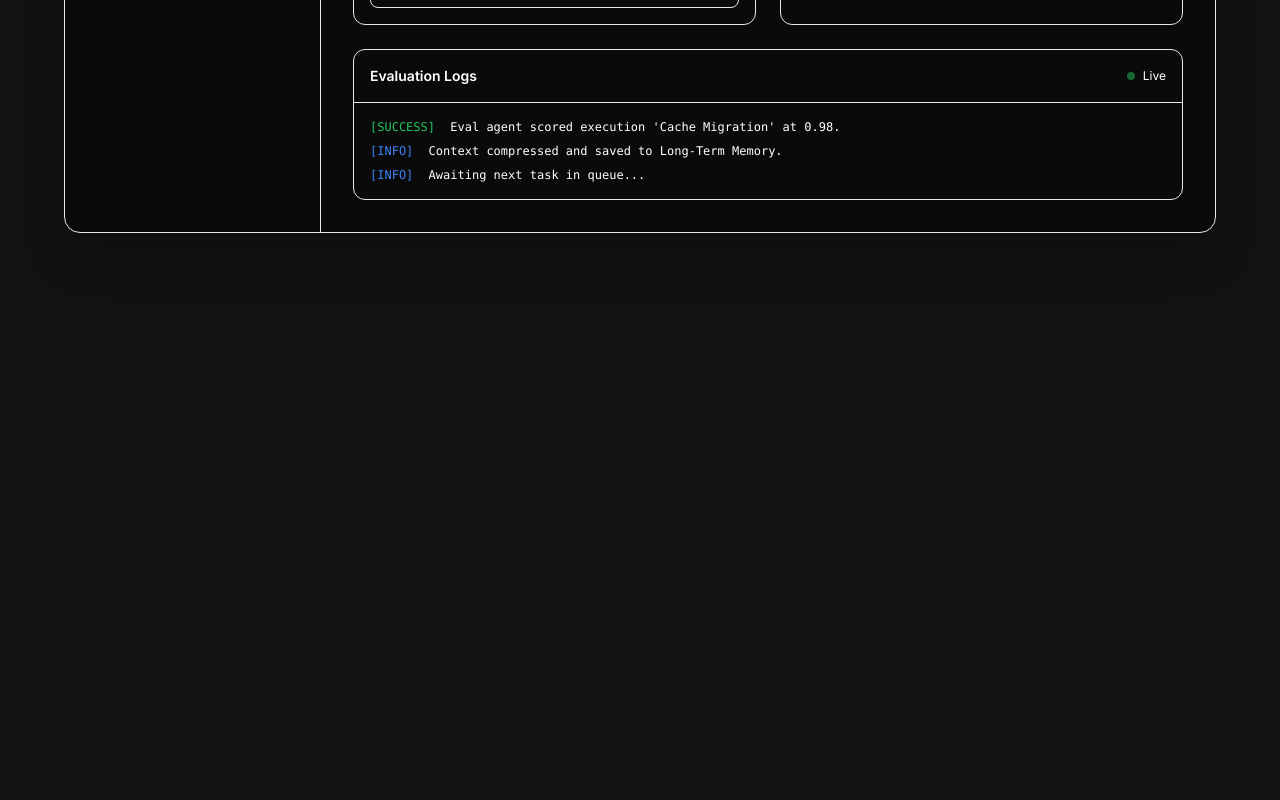
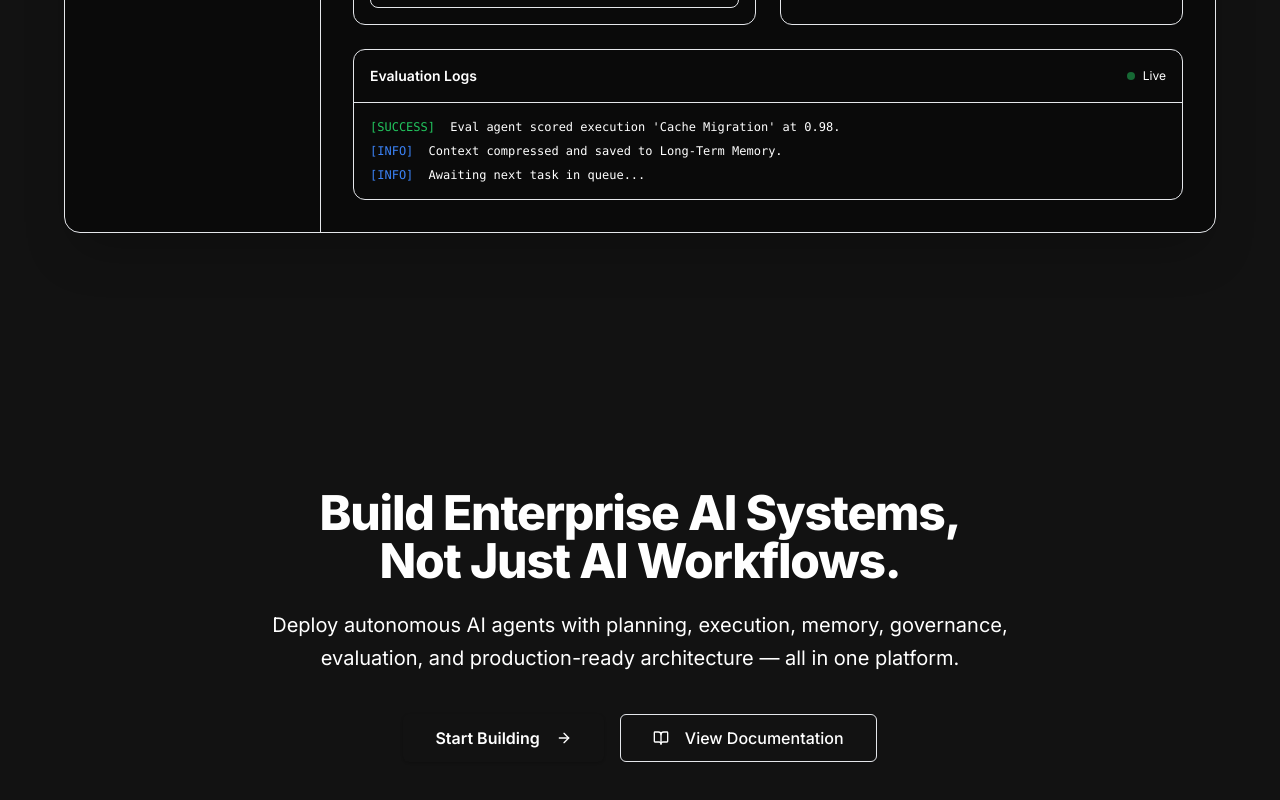
Before and after one commit to rounakkumarsah/ASEP, a Next.js app in the folder frontend/: page / in a window 1280 px wide. Shown: the part 6534-7334 px from the top of the page. Before the commit the page ends 6895 px from the top, so only its background shows below. Built offline with nearby package versions, Linux system fonts and the light colour scheme.

Commit message:
feat(frontend): Phase 3B.7 — Final Call-to-Action

```diff
--- a/frontend/src/app/page.tsx
+++ b/frontend/src/app/page.tsx
@@ -4,6 +4,7 @@ import { SocialProofSection } from "@/components/landing/social-proof"
 import { FeaturesSection } from "@/components/landing/features"
 import { ArchitectureSection } from "@/components/landing/architecture"
 import { ProductPreviewSection } from "@/components/landing/product-preview"
+import { CtaSection } from "@/components/landing/cta-section"
 
 export default function LandingPage() {
   return (
@@ -14,6 +15,7 @@ export default function LandingPage() {
       <FeaturesSection />
       <ArchitectureSection />
       <ProductPreviewSection />
+      <CtaSection />
     </main>
   )
 }
--- /dev/null
+++ b/frontend/src/components/landing/cta-section.tsx
@@ -0,0 +1,64 @@
+"use client"
+
+import { motion } from "framer-motion"
+import Link from "next/link"
+import { ArrowRight, BookOpen } from "lucide-react"
+import { Button } from "@/components/ui/button"
+
+export function CtaSection() {
+  return (
+    <section className="relative py-32 overflow-hidden bg-background">
+      {/* Background Spotlight Glow */}
+      <div className="absolute inset-0 z-0 pointer-events-none">
+        <div className="absolute top-1/2 left-1/2 -translate-x-1/2 -translate-y-1/2 w-[800px] h-[800px] rounded-full bg-gradient-to-t from-primary/15 to-transparent blur-3xl opacity-50 transition-opacity duration-1000" />
+      </div>
+
+      <div className="mx-auto max-w-7xl px-4 sm:px-6 lg:px-8 relative z-10">
+        <div className="mx-auto max-w-3xl text-center">
+          <motion.h2
+            initial={{ opacity: 0, y: 20 }}
+            whileInView={{ opacity: 1, y: 0 }}
+            viewport={{ once: true }}
+            transition={{ duration: 0.6, ease: "easeOut" }}
+            className="text-4xl font-extrabold tracking-tight text-foreground sm:text-5xl"
+          >
+            Build Enterprise AI Systems,
+            <br className="hidden sm:block" /> Not Just AI Workflows.
+          </motion.h2>
+
+          <motion.p
+            initial={{ opacity: 0, y: 20 }}
+            whileInView={{ opacity: 1, y: 0 }}
+            viewport={{ once: true }}
+            transition={{ duration: 0.6, delay: 0.1, ease: "easeOut" }}
+            className="mt-6 text-xl leading-relaxed text-muted-foreground"
+          >
+            Deploy autonomous AI agents with planning, execution, memory, governance, evaluation, and production-ready architecture — all in one platform.
+          </motion.p>
+
+          <motion.div
+            initial={{ opacity: 0, y: 20 }}
+            whileInView={{ opacity: 1, y: 0 }}
+            viewport={{ once: true }}
+            transition={{ duration: 0.6, delay: 0.2, ease: "easeOut" }}
+            className="mt-10 flex flex-col sm:flex-row items-center justify-center gap-4"
+          >
+            <Link href="/login" className="w-full sm:w-auto">
+              <Button size="lg" className="w-full sm:w-auto text-base font-semibold group h-12 px-8">
+                Start Building
+                <ArrowRight className="ml-2 h-4 w-4 transition-transform group-hover:translate-x-1" />
+              </Button>
+            </Link>
+
+            <Link href="/docs" className="w-full sm:w-auto">
+              <Button size="lg" variant="outline" className="w-full sm:w-auto text-base font-medium h-12 px-8 border-border/60 hover:bg-muted/50">
+                <BookOpen className="mr-2 h-4 w-4 text-muted-foreground" />
+                View Documentation
+              </Button>
+            </Link>
+          </motion.div>
+        </div>
+      </div>
+    </section>
+  )
+}
```
Also changed, not shown: 1 other file (tests, documents, lock files or other folders).
